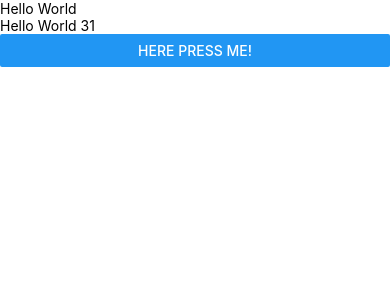
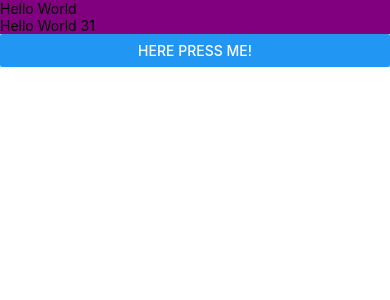
Before and after one commit to korayerdem89/patikaStore, a React Native app: screen / in a window 390 px wide. Shown: the top 300 px of the page. Built offline with nearby package versions, Linux system fonts and the light colour scheme.

Commit message:
styling practise

```diff
--- a/App.js
+++ b/App.js
@@ -1,22 +1,26 @@
 import React from 'react';
 
-import {View, Text, SafeAreaView, Button} from 'react-native';
+import {View, Text, SafeAreaView, Button, StyleSheet} from 'react-native';
 
 const App = () => {
+  function sayHello() {
+    console.log('merhabalar');
+  }
   return (
     <SafeAreaView>
-      <View>
+      <View style={styles.container}>
         <Text>Hello World</Text>
+        <Text>Hello World 31</Text>
       </View>
-      <Text>Hello World 31</Text>
-      <Button
-        title="Here Press Me!"
-        onPress={() => {
-          console.log('merhaba');
-        }}
-      />
+
+      <Button title="Here Press Me!" onPress={sayHello} />
     </SafeAreaView>
   );
 };
 
+const styles = StyleSheet.create({
+  container: {
+    backgroundColor: 'purple',
+  },
+});
 export default App;
```
